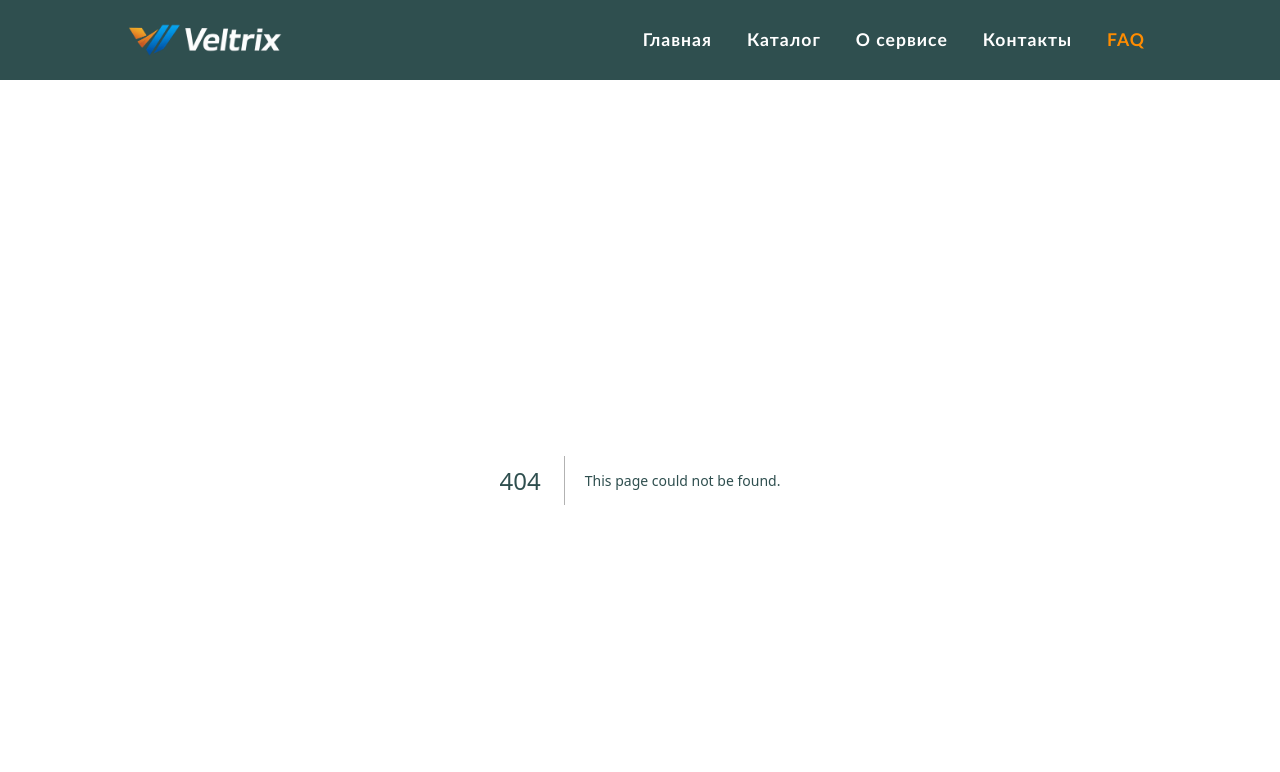
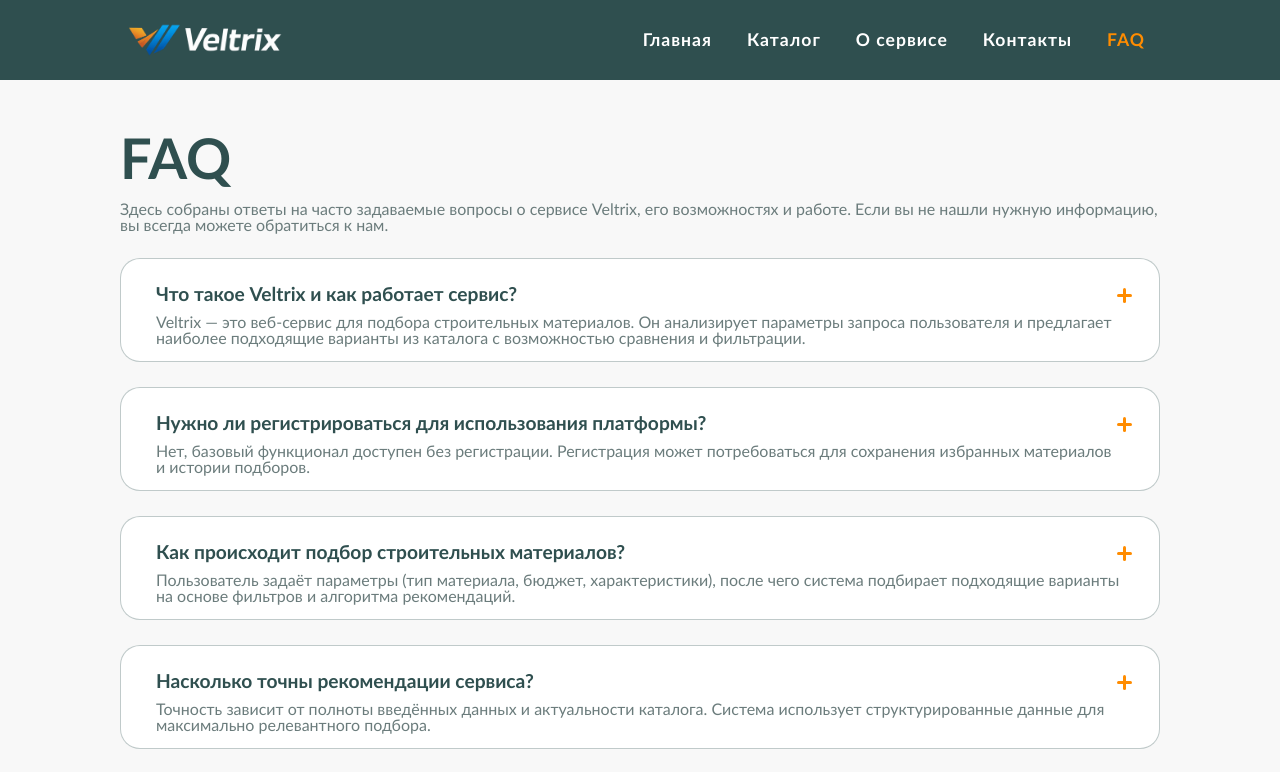
Before and after one commit to toopooriik/vertlix, a Next.js app in the folder frontend/: page /FAQ in a window 1280 px wide. Before the commit this address had no page. Shown: the top 772 px of the page. Built offline with nearby package versions, Linux system fonts and the light colour scheme.

Commit message:
feat(FAQ): Создает страницу FAQ

```diff
--- /dev/null
+++ b/frontend/app/FAQ/page.tsx
@@ -0,0 +1,8 @@
+import FAQ from "@/components/sections/FAQ";
+export default function HomePage() {
+    return (
+        <main>
+            <FAQ/>
+        </main>
+    );
+}
```
